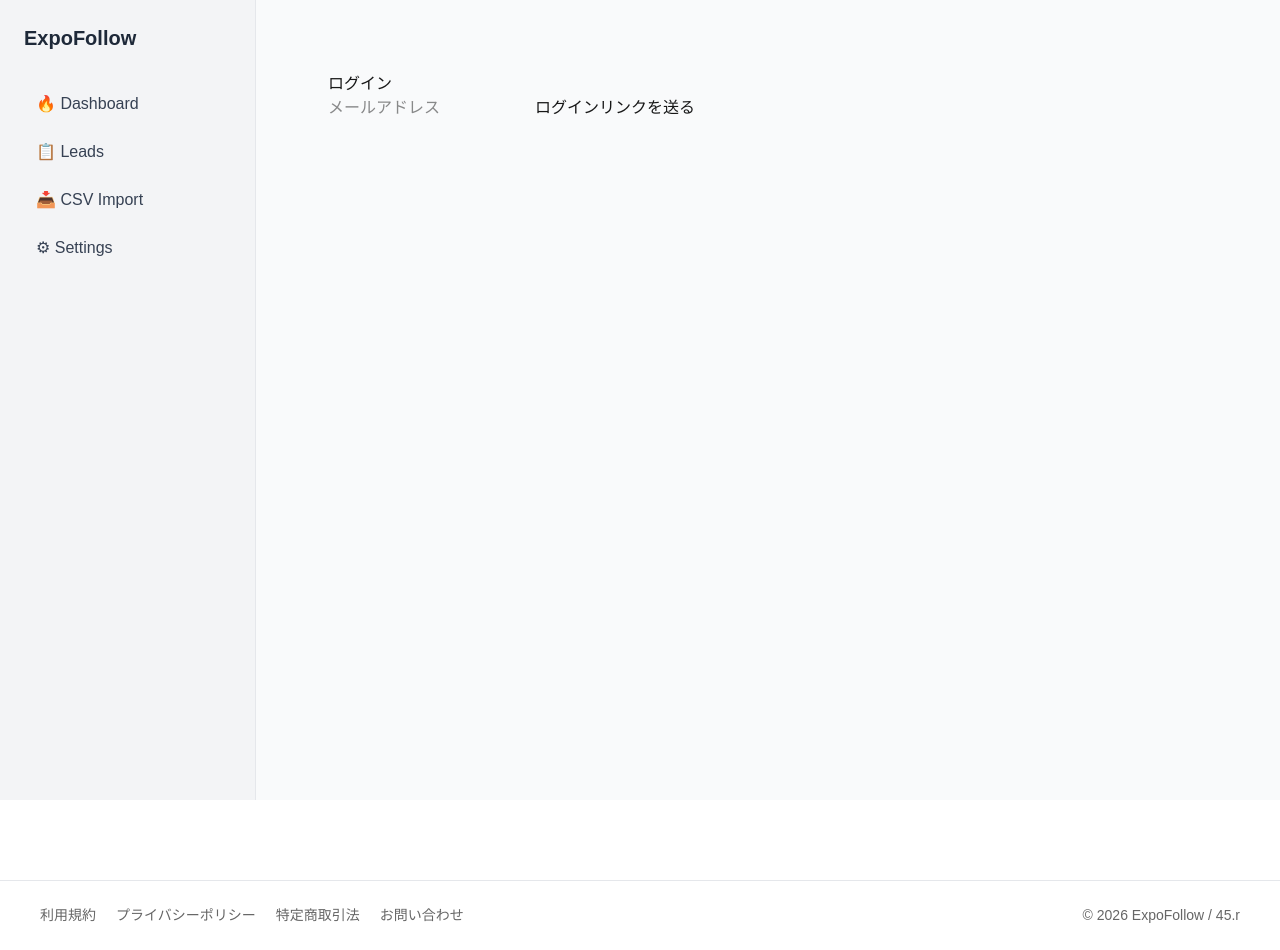
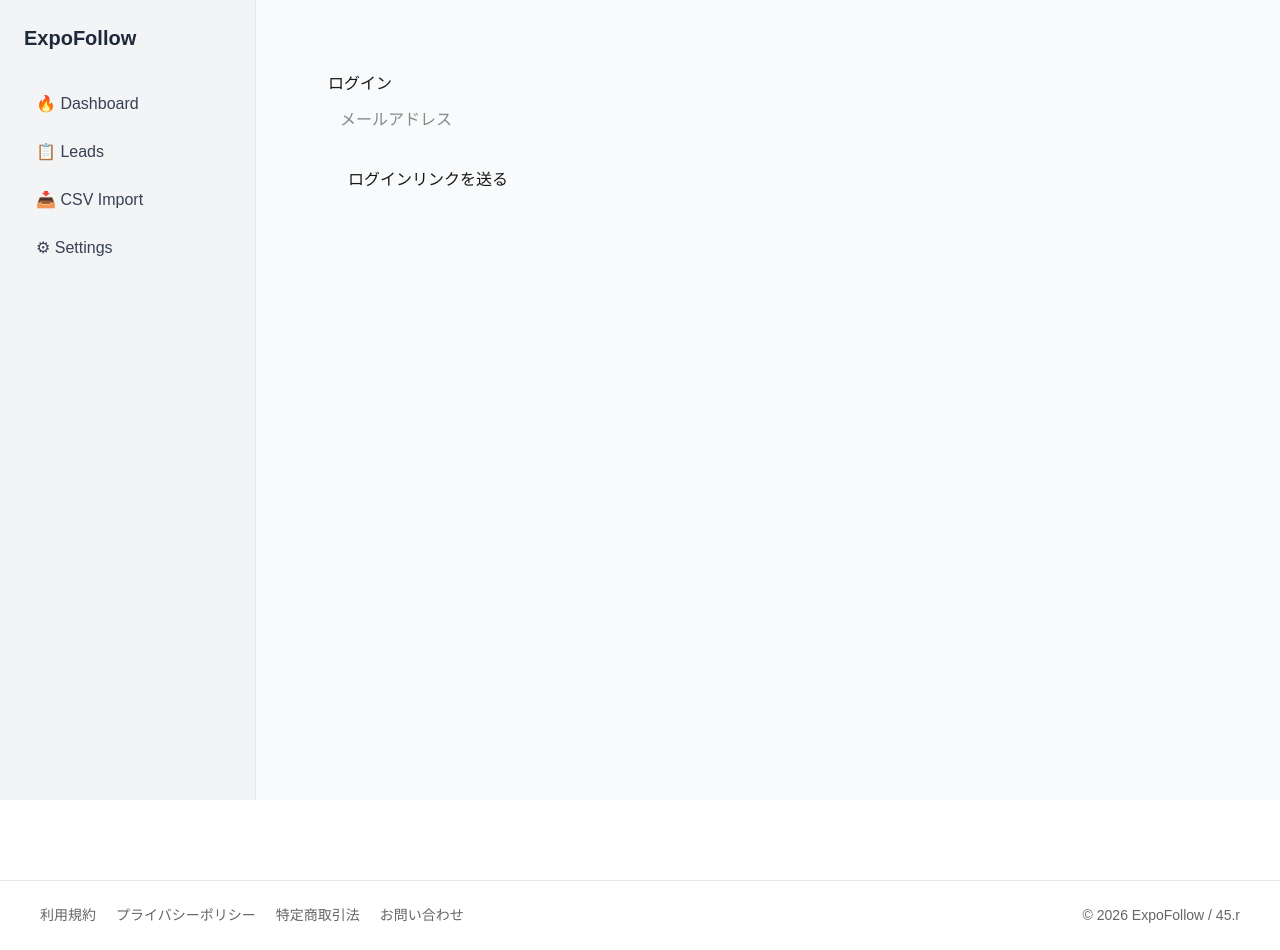
Before and after one commit to masahiko-dev/expo-trust-system, a Next.js app: page /login in a window 1280 px wide. Built offline with nearby package versions, Linux system fonts and the light colour scheme; no server answers.

Commit message:
Fix suspense build errors

```diff
--- a/app/login/page.tsx
+++ b/app/login/page.tsx
@@ -1,7 +1,7 @@
 "use client"
 
+import { Suspense, useState } from "react"
 import { useSearchParams } from "next/navigation"
-import { useState } from "react"
 import { createBrowserClient } from "@supabase/ssr"
 
 const supabase = createBrowserClient(
@@ -9,7 +9,10 @@
   process.env.NEXT_PUBLIC_SUPABASE_ANON_KEY!
 )
 
-export default function LoginPage() {
+// =========================
+// 実際のログイン画面
+// =========================
+function LoginContent() {
   const params = useSearchParams()
   const token = params.get("token")
 
@@ -21,18 +24,24 @@
       return
     }
 
-    await supabase.auth.signInWithOtp({
+    const { error } = await supabase.auth.signInWithOtp({
       email,
       options: {
-        emailRedirectTo: `${process.env.NEXT_PUBLIC_SITE_URL}/auth/callback`
-      }
+        emailRedirectTo: `${process.env.NEXT_PUBLIC_SITE_URL}/auth/callback`,
+      },
     })
+
+    if (error) {
+      console.error(error)
+      alert("送信に失敗しました")
+      return
+    }
 
     alert("ログインリンクを送信しました")
   }
 
   // =========================
-  // 🧑‍💼 ログイン画面（既存ユーザー）
+  // ログイン画面
   // =========================
   if (!token) {
     return (
@@ -43,9 +52,21 @@
           placeholder="メールアドレス"
           value={email}
           onChange={(e) => setEmail(e.target.value)}
+          style={{
+            padding: 12,
+            width: 300,
+            marginBottom: 12,
+            display: "block",
+          }}
         />
 
-        <button onClick={sendMagicLink}>
+        <button
+          onClick={sendMagicLink}
+          style={{
+            padding: "12px 20px",
+            cursor: "pointer",
+          }}
+        >
           ログインリンクを送る
         </button>
       </div>
@@ -53,7 +74,7 @@
   }
 
   // =========================
-  // 👤 tokenあり（今回は使わない）
+  // tokenあり
   // =========================
   return (
     <div style={{ padding: 40 }}>
@@ -61,3 +82,14 @@
     </div>
   )
 }
+
+// =========================
+// Suspenseでラップ
+// =========================
+export default function LoginPage() {
+  return (
+    <Suspense fallback={<div>Loading...</div>}>
+      <LoginContent />
+    </Suspense>
+  )
+}
--- a/app/register/page.tsx
+++ b/app/register/page.tsx
@@ -1,7 +1,7 @@
 "use client"
 
+import { Suspense, useEffect, useState } from "react"
 import { useSearchParams, useRouter } from "next/navigation"
-import { useEffect, useState } from "react"
 import { createBrowserClient } from "@supabase/ssr"
 
 const supabase = createBrowserClient(
@@ -9,7 +9,10 @@
   process.env.NEXT_PUBLIC_SUPABASE_ANON_KEY!
 )
 
-export default function RegisterPage() {
+// =========================
+// 実処理
+// =========================
+function RegisterContent() {
   const params = useSearchParams()
   const router = useRouter()
 
@@ -26,10 +29,10 @@
       return
     }
 
-    // 🔥 tokenの有効性チェック
+    // 🔥 token有効性確認
     fetch(`/api/invite/verify?token=${token}`)
-        .then(res => res.json())
-        .then(data => {
+      .then((res) => res.json())
+      .then((data) => {
         if (!data.success) {
           alert("無効なリンクです")
           router.push("/")
@@ -37,7 +40,7 @@
       })
   }, [token, router])
 
-  // 🔐 MagicLink送信（登録用）
+  // 🔐 MagicLink送信
   const handleRegister = async () => {
     if (!email) {
       alert("メールアドレスを入力してください")
@@ -49,8 +52,9 @@
     const { error } = await supabase.auth.signInWithOtp({
       email,
       options: {
-        emailRedirectTo: `${process.env.NEXT_PUBLIC_SITE_URL}/auth/callback?token=${token}`
-      }
+        emailRedirectTo:
+          `${process.env.NEXT_PUBLIC_SITE_URL}/auth/callback?token=${token}`,
+      },
     })
 
     if (error) {
@@ -72,13 +76,41 @@
         placeholder="メールアドレス"
         value={email}
         onChange={(e) => setEmail(e.target.value)}
+        style={{
+          padding: 12,
+          width: 300,
+          marginBottom: 12,
+          display: "block",
+        }}
       />
 
-      <button onClick={handleRegister} disabled={loading}>
+      <button
+        onClick={handleRegister}
+        disabled={loading}
+        style={{
+          padding: "12px 20px",
+          cursor: "pointer",
+        }}
+      >
         {loading ? "送信中..." : "登録リンクを送る"}
       </button>
 
-      {sent && <p>メールを送信しました</p>}
+      {sent && (
+        <p style={{ marginTop: 20 }}>
+          メールを送信しました
+        </p>
+      )}
     </div>
   )
 }
+
+// =========================
+// Suspense wrapper
+// =========================
+export default function RegisterPage() {
+  return (
+    <Suspense fallback={<div>Loading...</div>}>
+      <RegisterContent />
+    </Suspense>
+  )
+}
```
Lines whose indentation alone changed are shown as unchanged.
